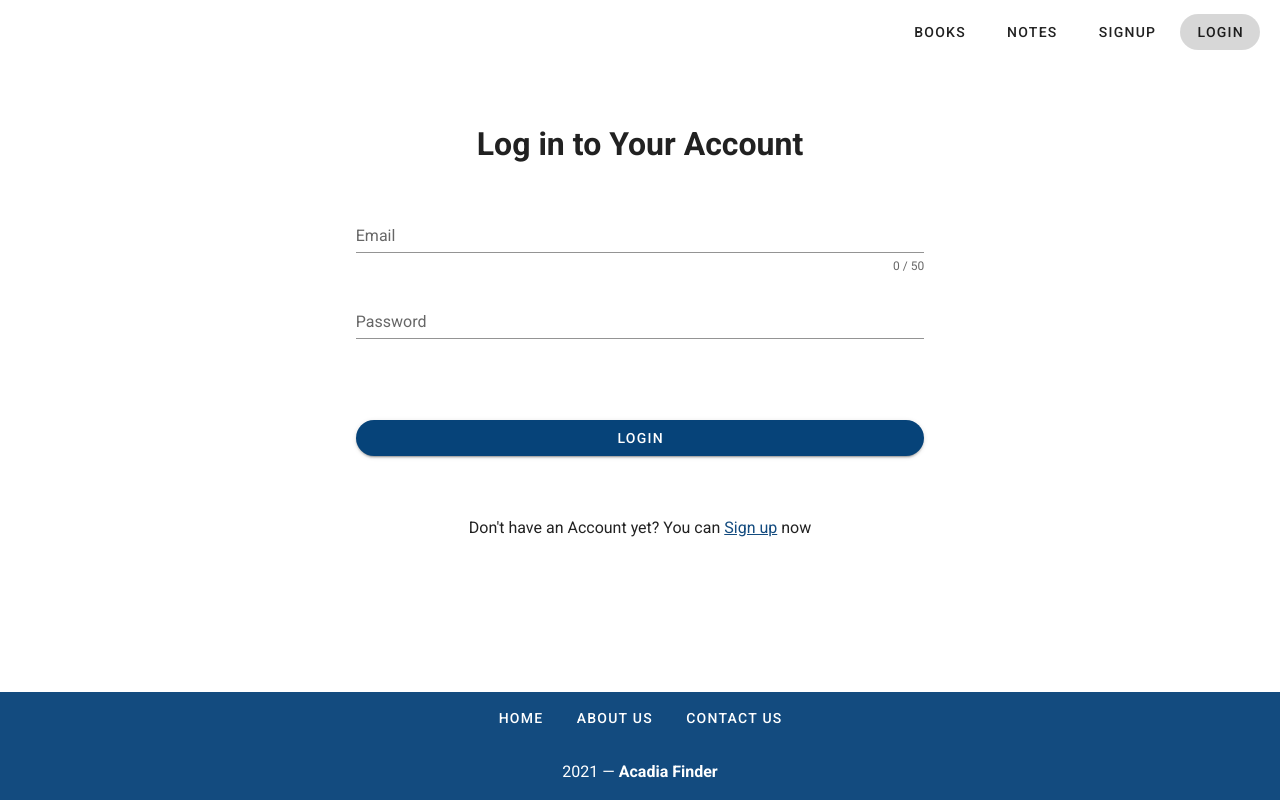
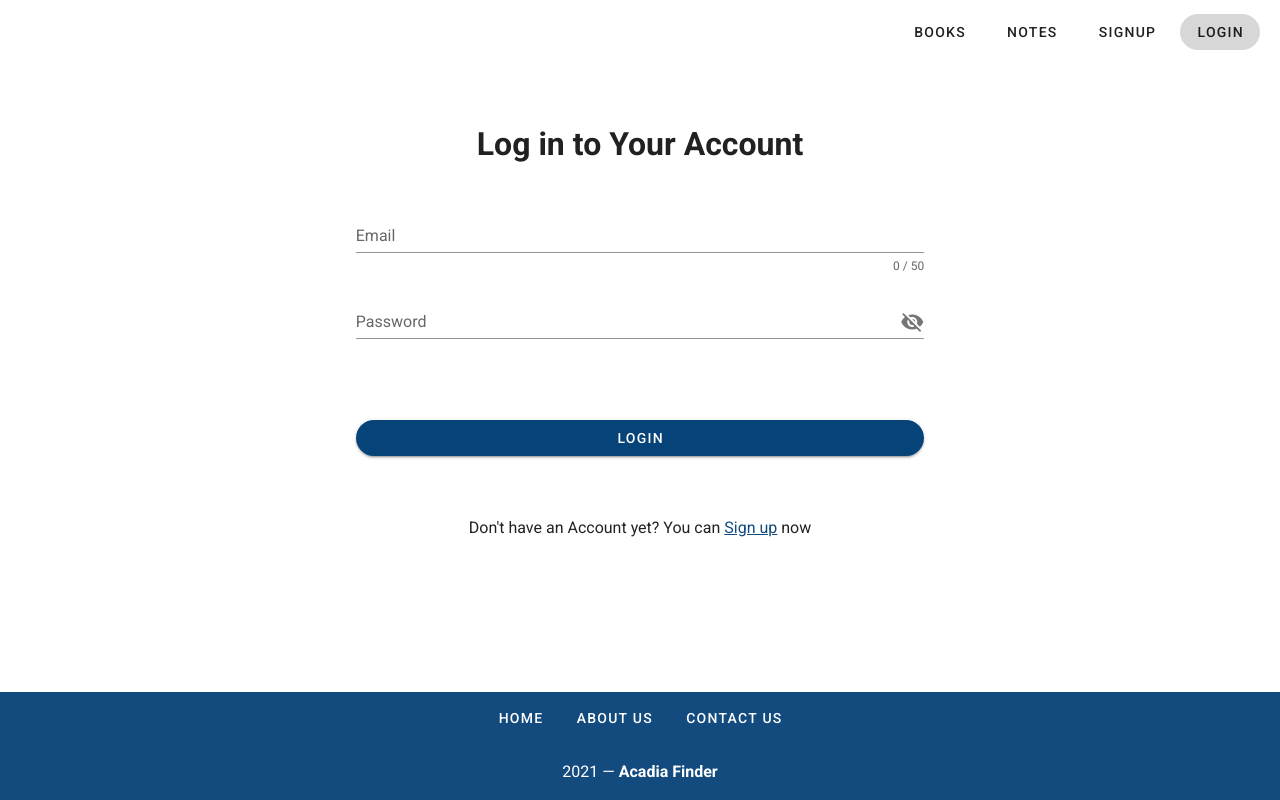
Before and after one commit to MuhammadAkbar00/Acadia_Finder_HCI_Project, a Vue app in the folder acadia-finder-front-end/: page /login in a window 1280 px wide. Built offline with nearby package versions, Linux system fonts and the light colour scheme; what v-img would draw is missing.

Commit message:
Fixed minor details

```diff
--- a/acadia-finder-front-end/src/views/AddNotes.vue
+++ b/acadia-finder-front-end/src/views/AddNotes.vue
@@ -55,7 +55,7 @@
               ></v-text-field>
             </validation-provider>
             <div class="mb-10">
-              <div class="blue--text my-3">
+              <div class="green--text my-3">
                 <span v-for="(note_f, i) in noteFiles" :key="i">
                   {{ note_f.name }}<span class="black--text"> ,</span>
                 </span>
--- a/acadia-finder-front-end/src/views/AdminLogin.vue
+++ b/acadia-finder-front-end/src/views/AdminLogin.vue
@@ -17,8 +17,10 @@
             label="Password"
             :rules="passwordRules"
             required
-            type="password"
             placeholder=" "
+            :append-icon="show1 ? 'mdi-eye' : 'mdi-eye-off'"
+            :type="show1 ? 'text' : 'password'"
+            @click:append="show1 = !show1"
           ></v-text-field>
           <div v-if="errors" class="text-left errors">
             {{ errors }}
@@ -42,6 +44,7 @@ import axios from "axios";
 export default {
   data: () => ({
     valid: false,
+    show1: false,
     errors: "",
     email: "",
     emailRules: [
--- a/acadia-finder-front-end/src/views/Login.vue
+++ b/acadia-finder-front-end/src/views/Login.vue
@@ -17,8 +17,10 @@
             label="Password"
             :rules="passwordRules"
             required
-            type="password"
             placeholder=" "
+            :append-icon="show1 ? 'mdi-eye' : 'mdi-eye-off'"
+            :type="show1 ? 'text' : 'password'"
+            @click:append="show1 = !show1"
           ></v-text-field>
           <div v-if="errors" class="text-left errors">
             {{ errors }}
@@ -47,6 +49,7 @@ import axios from "axios";
 export default {
   data: () => ({
     valid: false,
+    show1: false,
     errors: "",
     email: "",
     emailRules: [
```
Also changed, not shown: acadia-finder-front-end/src/assets/download_image.png, 1 other file (tests, documents, lock files or other folders).
